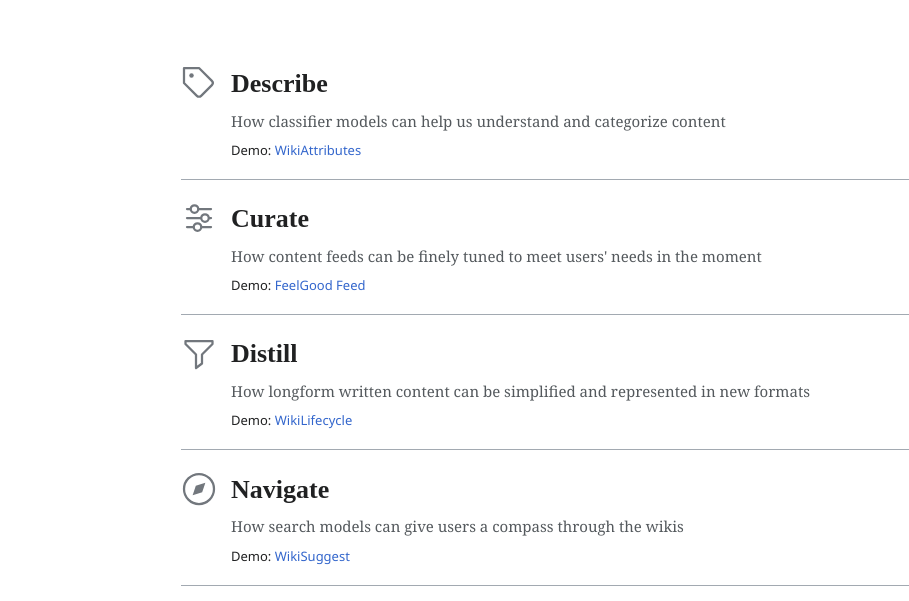
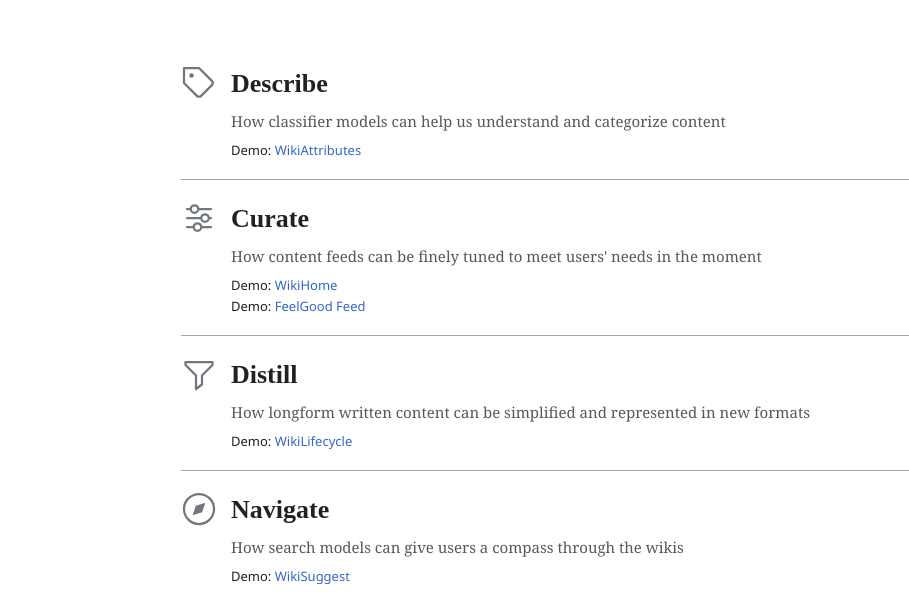
Before and after one commit to extrafluffypuppy/extrafluffypuppy.github.io, a plain HTML site: page index.html in a window 1280 px wide. Shown: the part 125-726 px from the top of the page, without its empty margins (0-909 px from the left). Drawn offline with Linux system fonts and the light colour scheme; a web font is replaced by a local one.

Commit message:
Update index.html to add wikihome

```diff
--- a/index.html
+++ b/index.html
@@ -163,6 +163,7 @@
     <div class="option-body">
       <div class="option-title">Curate</div>
       <div class="option-desc">How content feeds can be finely tuned to meet users' needs in the moment</div>
+      <div class="option-demo">Demo: <a href="https://extrafluffypuppy.github.io/wikihome">WikiHome</a></div>
       <div class="option-demo">Demo: <a href="https://extrafluffypuppy.github.io/feelgood">FeelGood Feed</a></div>
     </div>
   </div>
```
